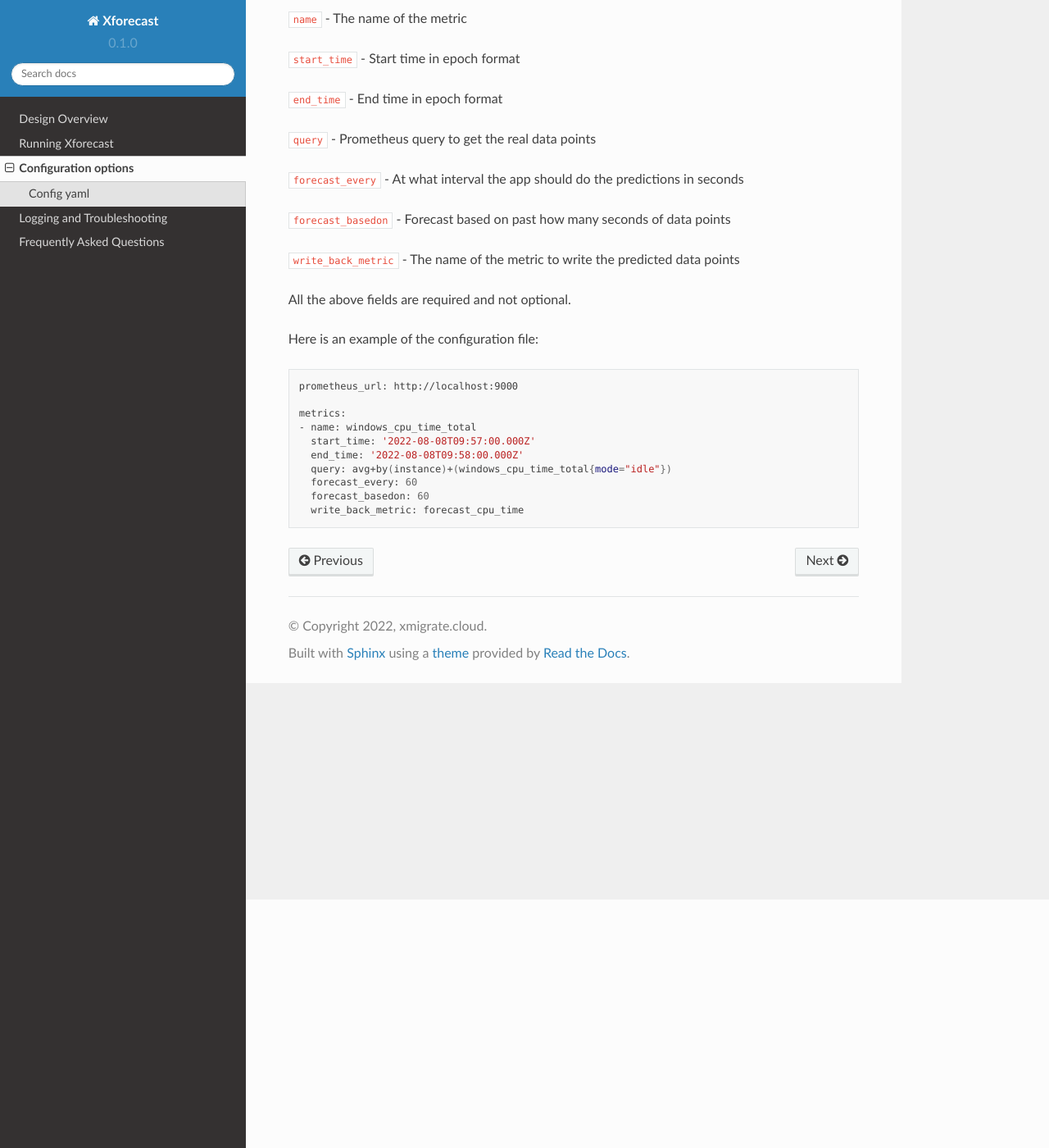
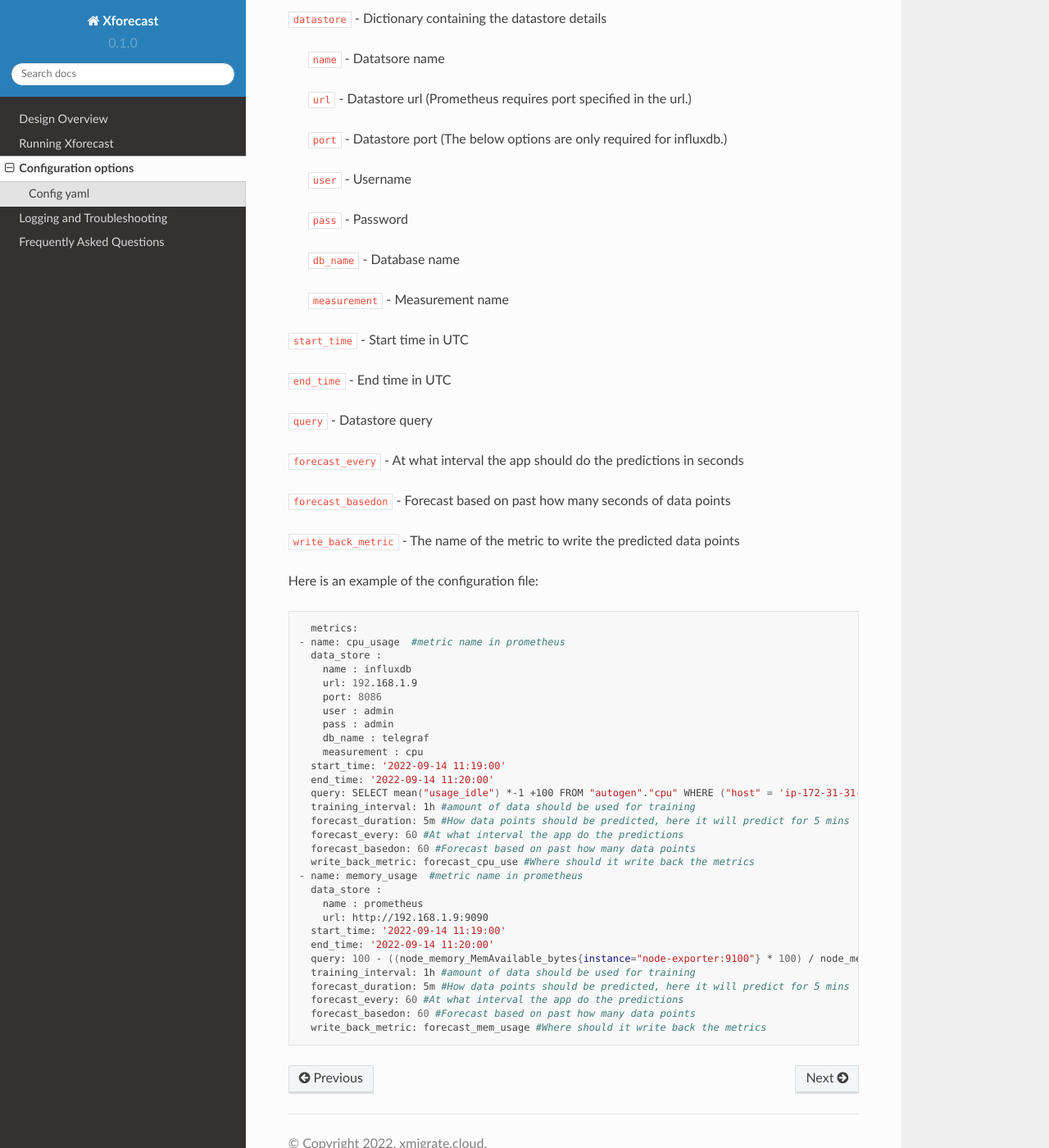
Before and after one commit to xmigrate/xforecast-docs, a Sphinx documentation site: the page built from docs/source/configuration_options.rst, in a window 1280 px wide and 1400 px high, scrolled down 303 px. Shown: the whole window at 82% size. Built offline with Sphinx 7.4.7 and the Read the Docs theme 2.0.0, drawn with Linux system fonts in a browser that asks for light colours; some of the changed text lies outside the part shown.

Commit message:
updated configuration and design overview

```diff
--- a/docs/source/configuration_options.rst
+++ b/docs/source/configuration_options.rst
@@ -6,15 +6,29 @@ The ``config.yaml`` file contains:
 Config yaml
 -----------
 
-``prometheus_url`` - The url to the prometheus server with port where the metric data is stored.
+``name`` - Name of the metric
 
-``name`` - The name of the metric
+``datastore`` - Dictionary containing the datastore details
 
-``start_time`` - Start time in epoch format
+  ``name`` - Datatsore name
 
-``end_time`` - End time in epoch format
+  ``url`` - Datastore url (Prometheus requires port specified in the url.)
 
-``query`` - Prometheus query to get the real data points
+  ``port`` - Datastore port (The below options are only required for influxdb.)
+
+  ``user`` - Username
+
+  ``pass`` - Password
+
+  ``db_name`` - Database name
+
+  ``measurement`` - Measurement name
+
+``start_time`` - Start time in UTC
+
+``end_time`` - End time in UTC
+
+``query`` - Datastore query
 
 ``forecast_every`` - At what interval the app should do the predictions in seconds
 
@@ -22,19 +36,38 @@ Config yaml
 
 ``write_back_metric`` - The name of the metric to write the predicted data points
 
-All the above fields are required and not optional.
 
 Here is an example of the configuration file:
 
 .. code-block:: bash
 
-    prometheus_url: http://localhost:9000
-
     metrics:
-    - name: windows_cpu_time_total
-      start_time: '2022-08-08T09:57:00.000Z'
-      end_time: '2022-08-08T09:58:00.000Z'
-      query: avg+by(instance)+(windows_cpu_time_total{mode="idle"})
-      forecast_every: 60
-      forecast_basedon: 60
-      write_back_metric: forecast_cpu_time
+  - name: cpu_usage  #metric name in prometheus
+    data_store :
+      name : influxdb
+      url: 192.168.1.9
+      port: 8086
+      user : admin
+      pass : admin
+      db_name : telegraf
+      measurement : cpu
+    start_time: '2022-09-14 11:19:00'
+    end_time: '2022-09-14 11:20:00'
+    query: SELECT mean("usage_idle") *-1 +100 FROM "autogen"."cpu" WHERE ("host" = 'ip-172-31-31-81') AND time >= '2022-09-14 11:19:00' AND time <= '2022-09-14 11:20:00' GROUP BY time(10s)
+    training_interval: 1h #amount of data should be used for training
+    forecast_duration: 5m #How data points should be predicted, here it will predict for 5 mins
+    forecast_every: 60 #At what interval the app do the predictions
+    forecast_basedon: 60 #Forecast based on past how many data points
+    write_back_metric: forecast_cpu_use #Where should it write back the metrics
+  - name: memory_usage  #metric name in prometheus
+    data_store :
+      name : prometheus
+      url: http://192.168.1.9:9090
+    start_time: '2022-09-14 11:19:00'
+    end_time: '2022-09-14 11:20:00'
+    query: 100 - ((node_memory_MemAvailable_bytes{instance="node-exporter:9100"} * 100) / node_memory_MemTotal_bytes{instance="node-exporter:9100"})
+    training_interval: 1h #amount of data should be used for training
+    forecast_duration: 5m #How data points should be predicted, here it will predict for 5 mins
+    forecast_every: 60 #At what interval the app do the predictions
+    forecast_basedon: 60 #Forecast based on past how many data points
+    write_back_metric: forecast_mem_usage #Where should it write back the metrics
```
Also changed, not shown: docs/source/design_overview.rst (+7 -5 lines), docs/source/images/architec.jpeg (added), docs/source/images/architec.svg (deleted), docs/source/images/architecture.png (deleted), docs/source/images/datastore.png (added), docs/source/images/influxdb.svg (added).
